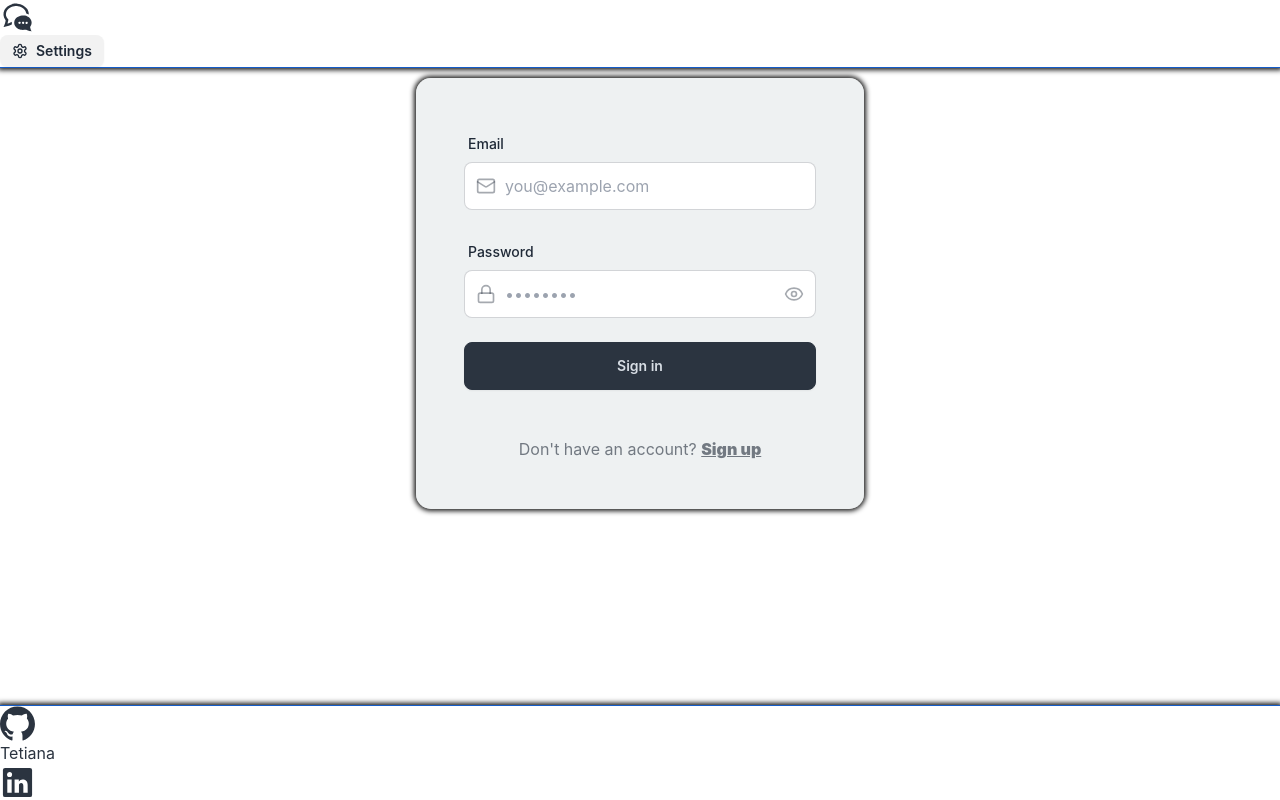
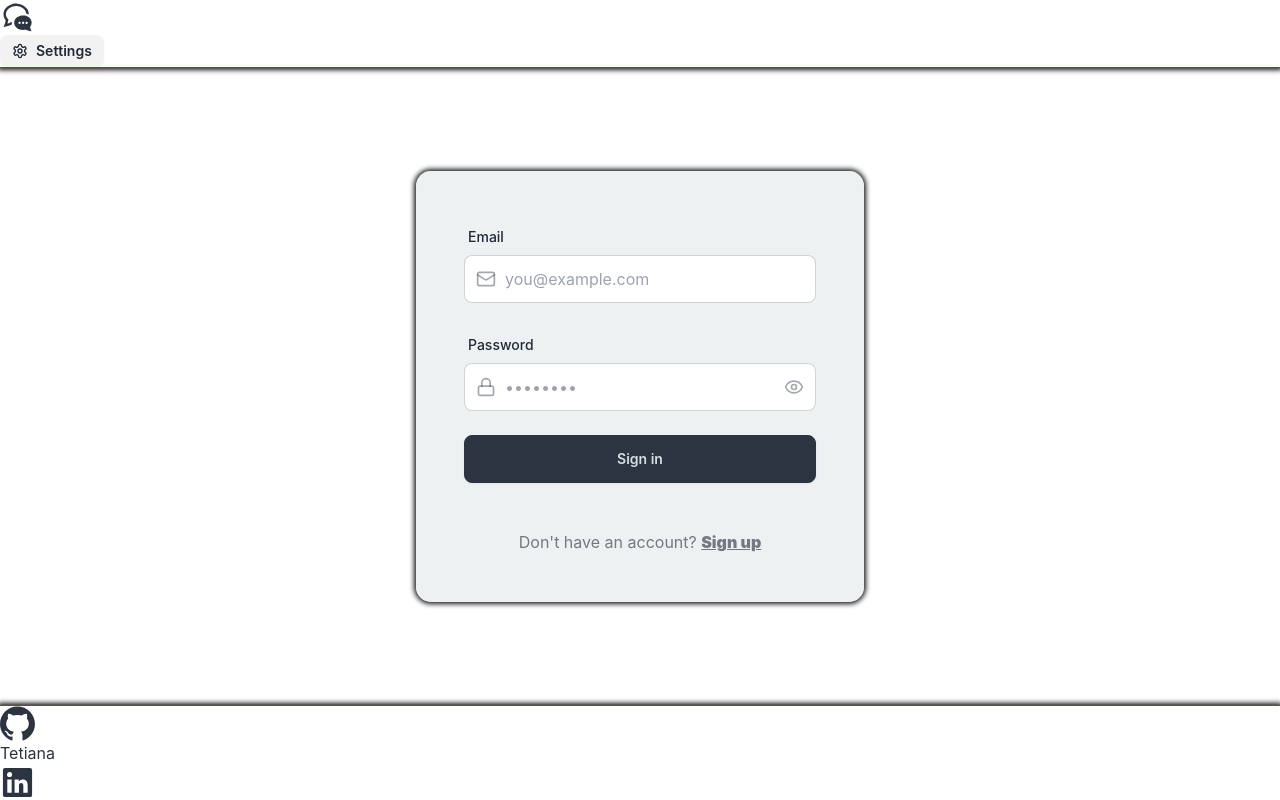
Before and after one commit to Tetiana-KET/Reenbit_Trainee_Camp_Chat_Task, a React (Vite) app in the folder frontend/: page /login in a window 1280 px wide. Built offline with nearby package versions, Linux system fonts and the light colour scheme; no server answers.

Commit message:
fix: login form align

```diff
--- a/frontend/src/components/formComponents/LoginForm/LoginForm.tsx
+++ b/frontend/src/components/formComponents/LoginForm/LoginForm.tsx
@@ -19,7 +19,7 @@ export function LoginForm() {
 	};
 
 	return (
-		<div className='w-full h-full m-auto'>
+		<div className='flex justify-center w-full m-auto'>
 			<div className='w-full max-w-md space-y-8 p-6 sm:p-12  auth-form__container'>
 				<form onSubmit={handleSubmit} className='space-y-6'>
 					<TextInput
```
